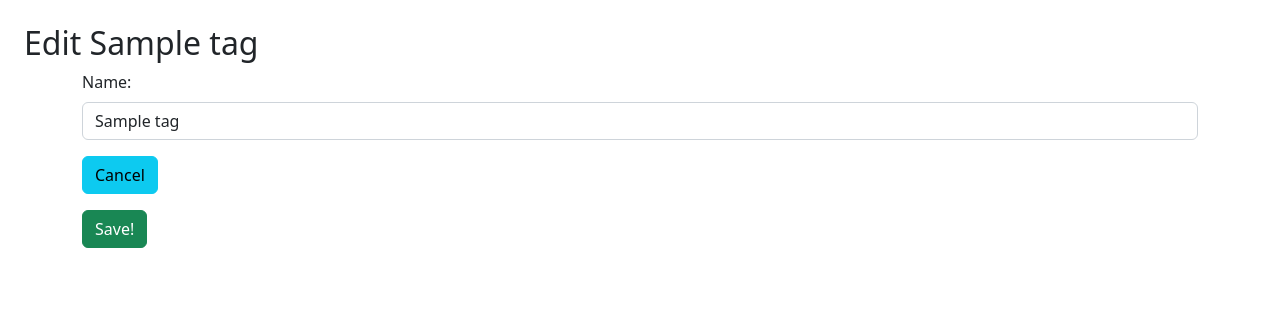
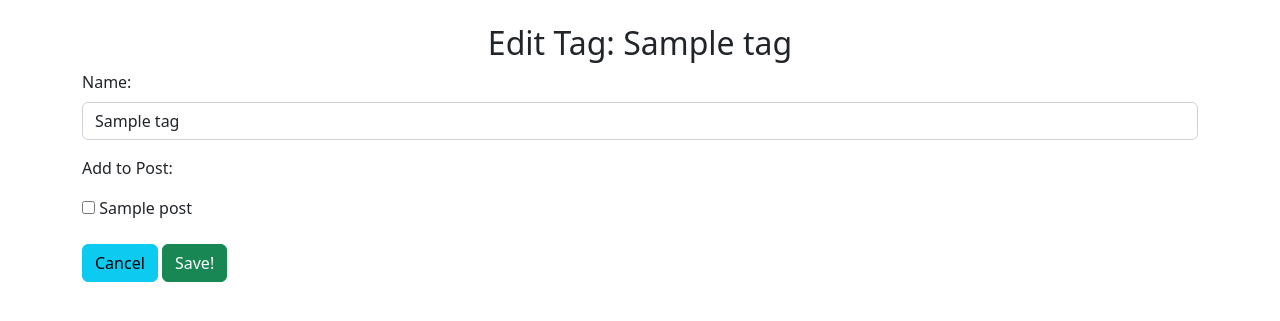
Before and after one commit to JessKelly91/flask-blogly, a Flask app: page /tags/1/edit in a window 1280 px wide. Shown: the top 321 px of the page. Run offline with Flask 3, Linux system fonts and the light colour scheme; tables that the repository leaves empty hold one stand-in row (values such as "Sample post").

Commit message:
updating post/tag creation to include option to add tag/to-posts respectively

```diff
--- a/app.py
+++ b/app.py
@@ -127,9 +127,10 @@ def handle_add_new_post(user_id):
     db.session.add(new_post)
     db.session.commit()
 
+    #get selected tags + commit to post_tag table
     selected_tags = request.form.getlist('tags')
-    for tag_id in selected_tags:
-        tag = Tag.query.get(tag_id)
+    for tag in selected_tags:
+        tag = Tag.query.filter_by(name=tag).one()
         if tag:
             new_post_tag = PostTag(post_id=new_post.id, tag_id=tag.id)
             db.session.add(new_post_tag)
@@ -203,8 +204,9 @@ def show_tag_details(tag_id):
 @app.route('/tags/new')
 def show_new_tag_form():
     """Show a form to create a new tag"""
+    posts = Post.query.order_by(Post.title).all()
 
-    return render_template('new_tag.html')
+    return render_template('new_tag.html', posts=posts)
 
 @app.route('/tags/new', methods=["POST"])
 def handle_new_tag_form():
@@ -222,8 +224,9 @@ def handle_new_tag_form():
 def show_edit_tag_form(tag_id):
     """Show a form to edit a specific tag"""
     tag = Tag.query.get_or_404(tag_id)
+    posts = Post.query.order_by(Post.title).all()
 
-    return render_template('edit_tag.html', tag=tag)
+    return render_template('edit_tag.html', tag=tag, posts=posts)
 
 @app.route('/tags/<tag_id>/edit', methods=["POST"])
 def handle_edit_tag_form(tag_id):
--- a/templates/edit_tag.html
+++ b/templates/edit_tag.html
@@ -4,7 +4,7 @@
 
 {% block body_content%}
 
-<h2>Edit {{tag.name}}</h2>
+<h2 class="text-center">Edit Tag: {{tag.name}}</h2>
 
 <div class="container">
     <form action="/tags/{{tag.id}}/edit" method="POST">
@@ -14,10 +14,24 @@
         </div>
 
         <div class="mb-3">
-            <a id="cancel-edit-tag" class="btn btn-info" href="/tags/{{tag.id}}" role="button">Cancel</a>
+            <p>Add to Post:</p>
+            {% for post in posts%}
+                {% if tag in posts.tags%}
+                    <div>
+                        <input id="{{post.id}}" name="posts" type="checkbox" value="{{post.title}}">
+                        <label for="posts" class="form-label" checked>{{post.title}}</label>
+                    </div>
+                {% else %}
+                    <div>
+                        <input id="{{post.id}}" name="posts" type="checkbox" value="{{post.title}}">
+                        <label for="posts" class="form-label">{{post.title}}</label>
+                    </div>
+                {% endif %}
+            {% endfor %}
         </div>
 
         <div class="mb-3">
+            <a id="cancel-edit-tag" class="btn btn-info" href="/tags/{{tag.id}}" role="button">Cancel</a>
             <button class="btn btn-success" id="submit-edit-tag" type="Submit">Save!</button>
         </div>
     </form>
--- a/templates/new_post.html
+++ b/templates/new_post.html
@@ -21,8 +21,10 @@
         <div class="mb-3">
             <p>Tags:</p>
             {% for tag in tags%}
-                <label for="{{tag.id}}" class="form-label">{{tag.name}}</label>
-                <input id="{{tag.id}}" name="{{tag.id}}" type="checkbox" value="{{tag.name}}">
+                <div>
+                    <input id="{{tag.id}}" name="tags" type="checkbox" value="{{tag.name}}">
+                    <label for="tags" class="form-label">{{tag.name}}</label>
+                </div>
             {% endfor %}
         </div>
 
```
Also changed, not shown: templates/new_tag.html (+10 -2 lines).
